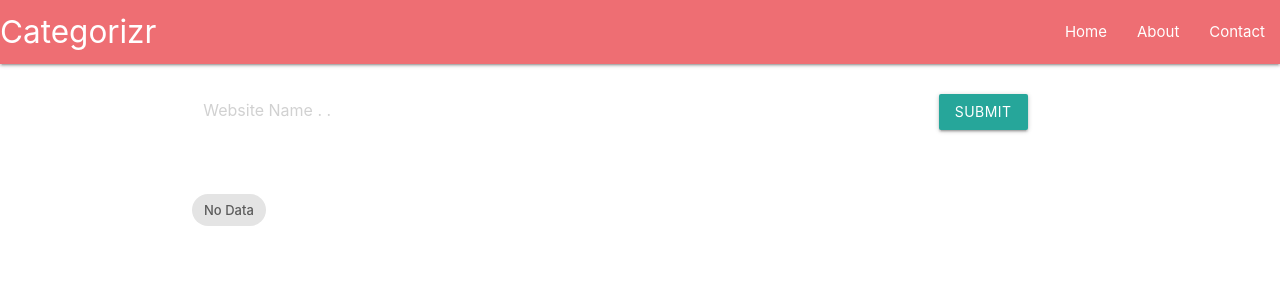
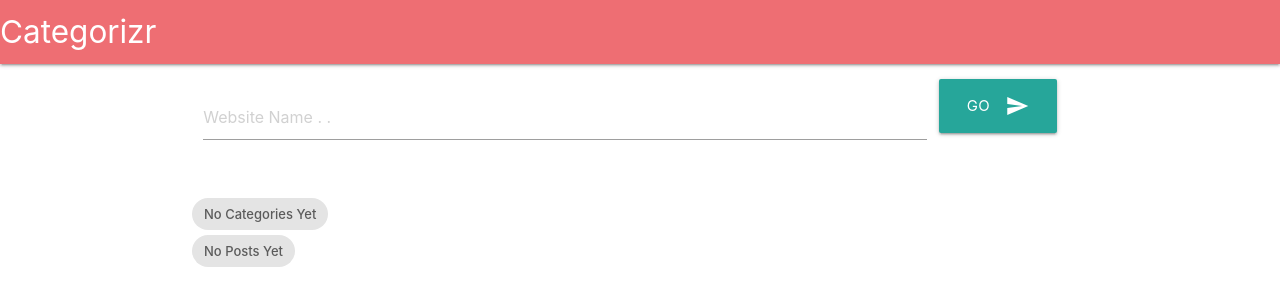
Before and after one commit to iamshouvikmitra/categorizr, a React (Create React App) app: page / in a window 1280 px wide. Shown: the top 306 px of the page. Built offline with nearby package versions, Linux system fonts and the light colour scheme.

Commit message:
Added Post View According To Category Selected

```diff
--- a/package.json
+++ b/package.json
@@ -6,6 +6,7 @@
     "axios": "^0.18.0",
     "react": "^16.6.3",
     "react-dom": "^16.6.3",
+    "react-router-dom": "^4.3.1",
     "react-scripts": "2.1.1"
   },
   "scripts": {
--- a/public/index.html
+++ b/public/index.html
@@ -1,5 +1,6 @@
 <!DOCTYPE html>
 <html lang="en">
+
 <head>
   <meta charset="utf-8">
   <link rel="shortcut icon" href="%PUBLIC_URL%/favicon.ico">
@@ -21,8 +22,10 @@
     -->
   <!-- Compiled and minified CSS -->
   <link rel="stylesheet" href="https://cdnjs.cloudflare.com/ajax/libs/materialize/1.0.0/css/materialize.min.css">
+  <link href="https://fonts.googleapis.com/icon?family=Material+Icons" rel="stylesheet">
   <title>React App</title>
 </head>
+
 <body>
   <noscript>
     You need to enable JavaScript to run this app.
@@ -39,4 +42,5 @@
       To create a production bundle, use `npm run build` or `yarn build`.
     -->
 </body>
+
 </html>
--- a/src/App.js
+++ b/src/App.js
@@ -1,32 +1,115 @@
-import React, { Component } from 'react';
-import Form from './Form';
+import React, { Component } from 'react'
 import Categories from './Categories'
+import axios from 'axios'
 
 class App extends Component {
-  state={
-    items:null
+  state = {
+    items: null,
+    posts: null,
+    website: null,
+    loading: false
   }
 
-  handleData=(data)=>{
+  handleChange = (e) => {
     this.setState({
-      items:data
+      website: e.target.value
     })
   }
+
+  handleClick = (id) => {
+    console.log('Clicked ' + id);
+    this.setState({
+      loading:true
+    })
+    axios.get("https://" + this.state.website + "/wp-json/wp/v2/posts?per_page=20&categories=" + id)
+      .then((response) => {
+        this.setState({
+          posts: response.data,
+          loading:false
+        })
+      })
+      .catch(function (error) {
+        console.log(error)
+        this.setState({
+          loading:false
+        })
+      });
+  }
+  handleSubmit = (e) => {
+    e.preventDefault();
+    this.setState({
+      loading: true
+    })
+    console.log("https://" + this.state.website + "/wp-json/wp/v2/categories/?per_page=100");
+    axios.get("https://" + this.state.website + "/wp-json/wp/v2/categories/?per_page=100")
+      .then((response) => {
+        this.setState({
+          items: response.data,
+          loading: false,
+          posts:null
+        })
+      })
+      .catch(function (error) {
+        this.setState({
+          loading: false
+        })
+        console.log(error);
+      })
+  }
   render() {
+    let posts = this.state.posts;
+    let data = posts ? (
+      posts.map(post => {
+        return (
+          <div className="col s12 m6" key={post.id}>
+            <div className="card">
+              <div className="card-content">
+                <span className="card-title" dangerouslySetInnerHTML={{ __html: post.title.rendered }}></span>
+                <p dangerouslySetInnerHTML={{ __html: post.excerpt.rendered }}></p>
+              </div>
+              <div className="card-action">
+                <a href={post.link} target="_blank" rel="noopener noreferrer">View Post</a>
+              </div>
+            </div>
+          </div>
+        )
+      })
+    ) : (
+      <div className="chip">
+      No Posts Yet
+      </div>
+      );
     return (
       <div className="App">
         <nav>
           <div className="nav-wrapper">
-            <a href="" className="brand-logo">Categorizr</a>
-            <ul className="right">
-              <li><a href="">Home</a></li>
-              <li><a href="">About</a></li>
-              <li><a href="">Contact</a></li>
-            </ul>
+            <a href="\home" className="brand-logo">Categorizr</a>
           </div>
-          <Form handleData={this.handleData}/>
-          <Categories items={this.state.items}/>
         </nav>
+        <div className="section">
+          <div className="container">
+            <form action="" onSubmit={this.handleSubmit}>
+              <div className="row">
+                <div className="input-field col s10">
+                  <input type="text" className="active" id="website" placeholder="Website Name . ." onChange={this.handleChange} />
+                </div>
+                <button className="btn waves-effect waves-light btn-large" type="submit" name="action">Go <i class="material-icons right">send</i></button>
+              </div>
+            </form>
+          </div>
+        </div>
+
+        {
+          this.state.loading ?
+            <div className="progress">
+              <div className="indeterminate"></div>
+            </div> : null
+        }
+
+        <Categories items={this.state.items} handleClick={this.handleClick} />
+        <div className="container">
+          {data}
+        </div>
       </div>
     );
   }
--- a/src/Categories.js
+++ b/src/Categories.js
@@ -7,18 +7,16 @@ class Categories extends Component {
 
     render() {
         let items = this.props.items
-        console.log(items)
         let data = items ? (
             items.map(item=>{
                 return(
-                    <div className="chip" key={item.id}>
-                    {item.name}
+                    <div className="chip" key={item.id} onClick={()=>{this.props.handleClick(item.id)}} dangerouslySetInnerHTML={{__html: item.name}}>
                     </div>
                 )
             })
         ) : (
             <div className="chip">
-            No Data
+            No Categories Yet
             </div>
             )
         return (
--- a/src/Form.js
+++ /dev/null
@@ -1,43 +0,0 @@
-import React, { Component } from 'react'
-import axios from 'axios'
-
-class Form extends Component {
-    state = {
-        website: null
-    }
-    handleChange = (e) => {
-        this.setState({
-            website: e.target.value
-        })
-    }
-    handleSubmit=(e)=>{
-        e.preventDefault();
-        console.log("https://"+this.state.website+"/wp-json/wp/v2/categories/?per_page=100");
-        axios.get("https://"+this.state.website+"/wp-json/wp/v2/categories/?per_page=100")
-        .then((response)=>{
-            // console.log(response.data)
-            this.props.handleData(response.data);
-        })
-        .catch(function(error){
-            console.log(error);
-        })
-    }
-    render() {
-        return (
-            <div className="section">
-                <div className="container">
-                    <form action="" onSubmit={this.handleSubmit}>
-                        <div className="row">
-                            <div className="input-field col s10">
-                                <input type="text" className="active" id="website" placeholder="Website Name . ." onChange={this.handleChange} />
-                            </div>
-                            <button className="btn waves-effect waves-light " type="submit" name="action">Submit</button>
-                        </div>
-                    </form>
-                </div>
-            </div>
-        )
-    }
-}
-
-export default Form;
--- a/src/index.css
+++ b/src/index.css
@@ -12,3 +12,7 @@ code {
   font-family: source-code-pro, Menlo, Monaco, Consolas, "Courier New",
     monospace;
 }
+
+.chip{
+  cursor: pointer;
+}
```
Also changed, not shown: 1 other file (tests, documents, lock files or other folders). Lines whose indentation alone changed are shown as unchanged.
